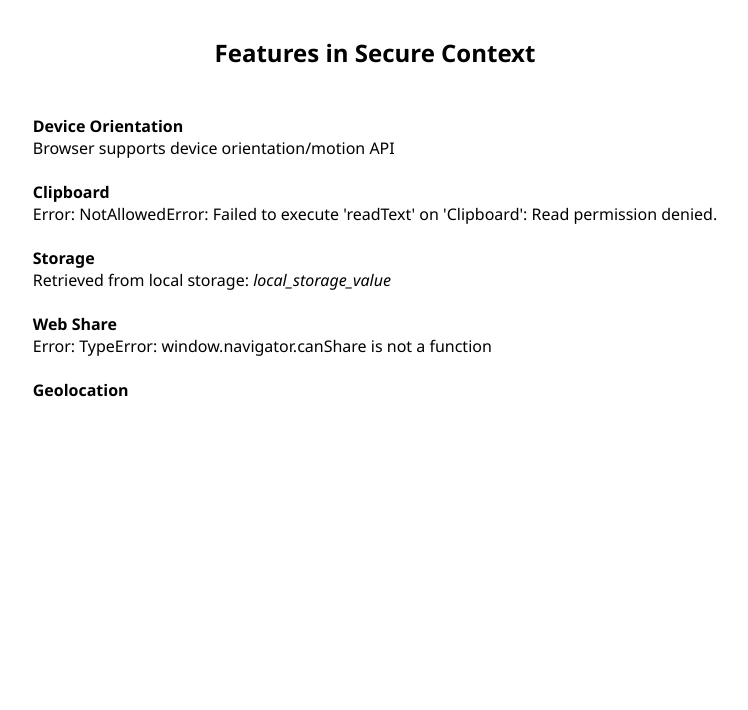
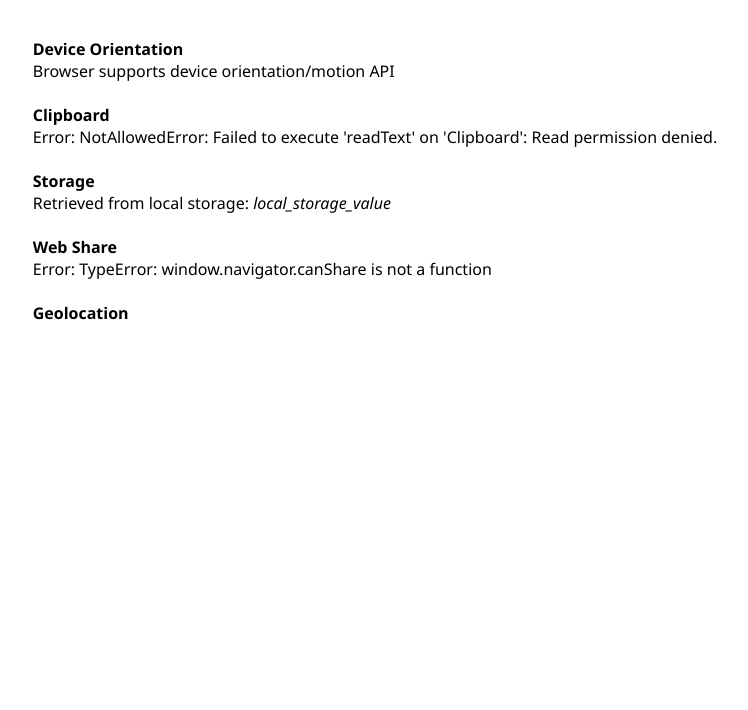
Before and after one commit to Adrian-py/isSecureContext, a plain HTML site: page index.html in a window 1280 px wide. Shown: the part 170-880 px from the top of the page, without its empty margins (265-1013 px from the left). Drawn offline with Linux system fonts and the light colour scheme.

Commit message:
Remove h2 tag

```diff
--- a/index.html
+++ b/index.html
@@ -9,7 +9,6 @@
   <body>
     <main class="container">
       <h1 class="container__title">WebView Test</h1>
-      <h2 class="container__subtitle">Features in Secure Context</h2>
       <p id="secure-context" class="container__features"></p>
     </main>
   </body>
```
